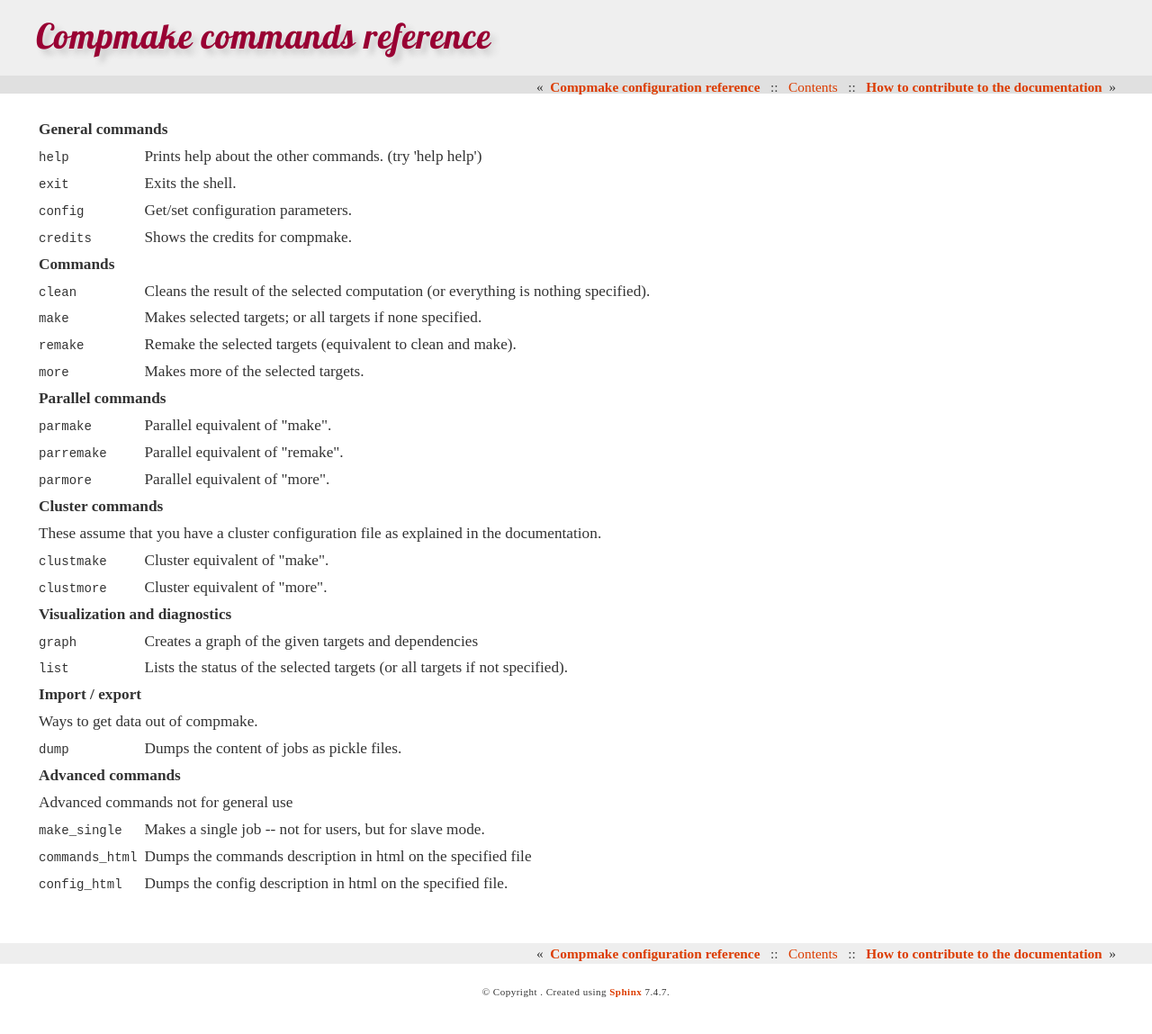
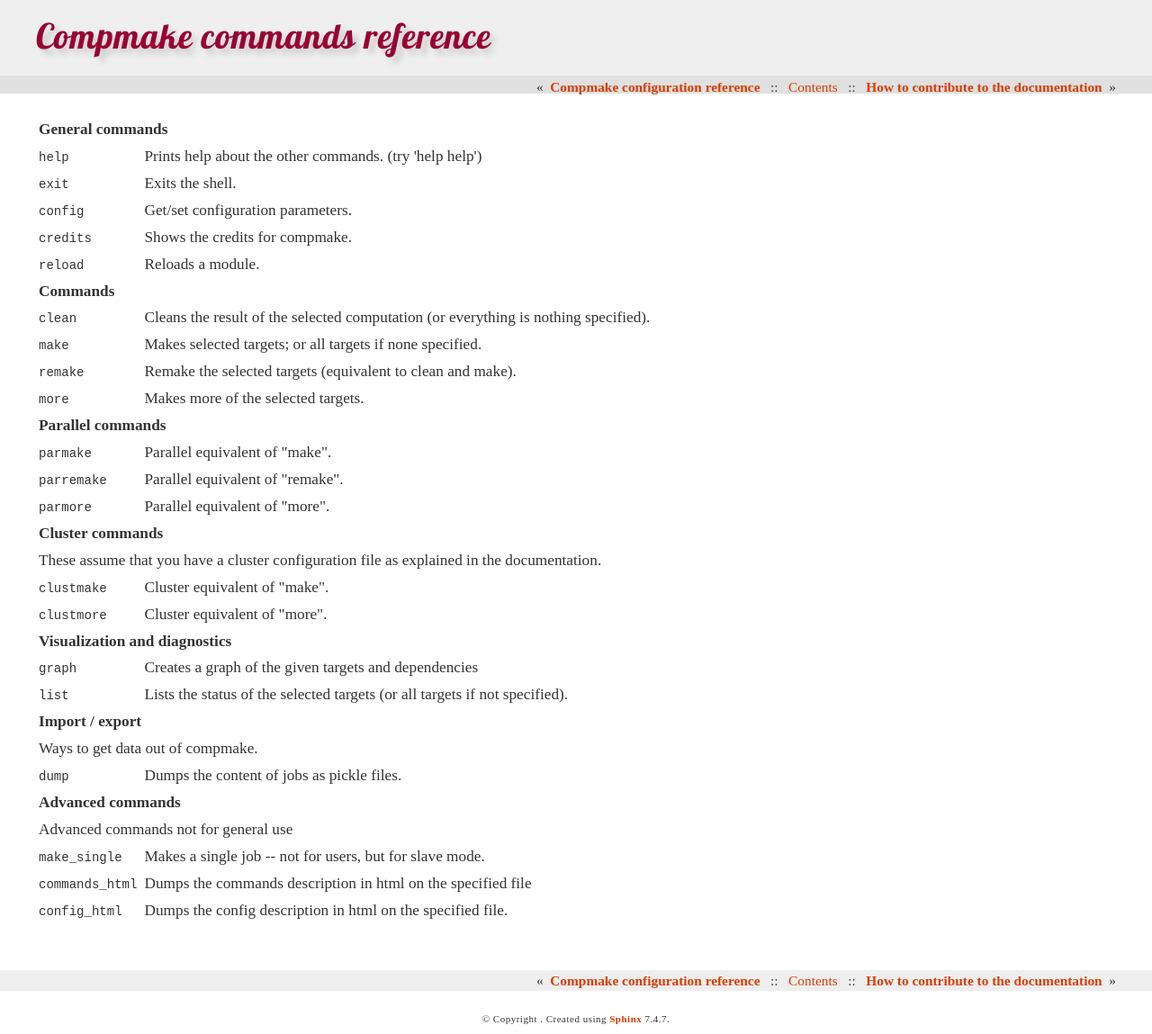
Before and after one commit to AndreaCensi/compmake, a Sphinx documentation site: the page built from docs/commands.rst, in a window 1280 px wide. Shown: the whole page at 90% size. Built offline with Sphinx 7.4.7, drawn with Linux system fonts in a browser that asks for light colours; some web fonts are replaced; formulas are drawn with MathJax 3; before the commit the page ends 1119 px from its top, so only the background shows below that.

Commit message:
updated website

```diff
--- a/docs/commands_list.html
+++ b/docs/commands_list.html
@@ -4,6 +4,7 @@
 <tr> <td class='command-name'><tt>exit</tt></td> <td class='command-params'><tt><tt></td> <td class='command-desc'>Exits the shell.</td> </tr>
 <tr> <td class='command-name'><tt>config</tt></td> <td class='command-params'><tt><tt></td> <td class='command-desc'> Get/set configuration parameters.</td> </tr>
 <tr> <td class='command-name'><tt>credits</tt></td> <td class='command-params'><tt><tt></td> <td class='command-desc'>Shows the credits for compmake.</td> </tr>
+<tr> <td class='command-name'><tt>reload</tt></td> <td class='command-params'><tt><tt></td> <td class='command-desc'> Reloads a module.</td> </tr>
 <tr><th colspan='3'>Commands</th></tr/
 <tr> <td class='command-name'><tt>clean</tt></td> <td class='command-params'><tt><tt></td> <td class='command-desc'>Cleans the result of the selected computation (or everything is nothing specified). </td> </tr>
 <tr> <td class='command-name'><tt>make</tt></td> <td class='command-params'><tt><tt></td> <td class='command-desc'>Makes selected targets; or all targets if none specified. </td> </tr>
```
